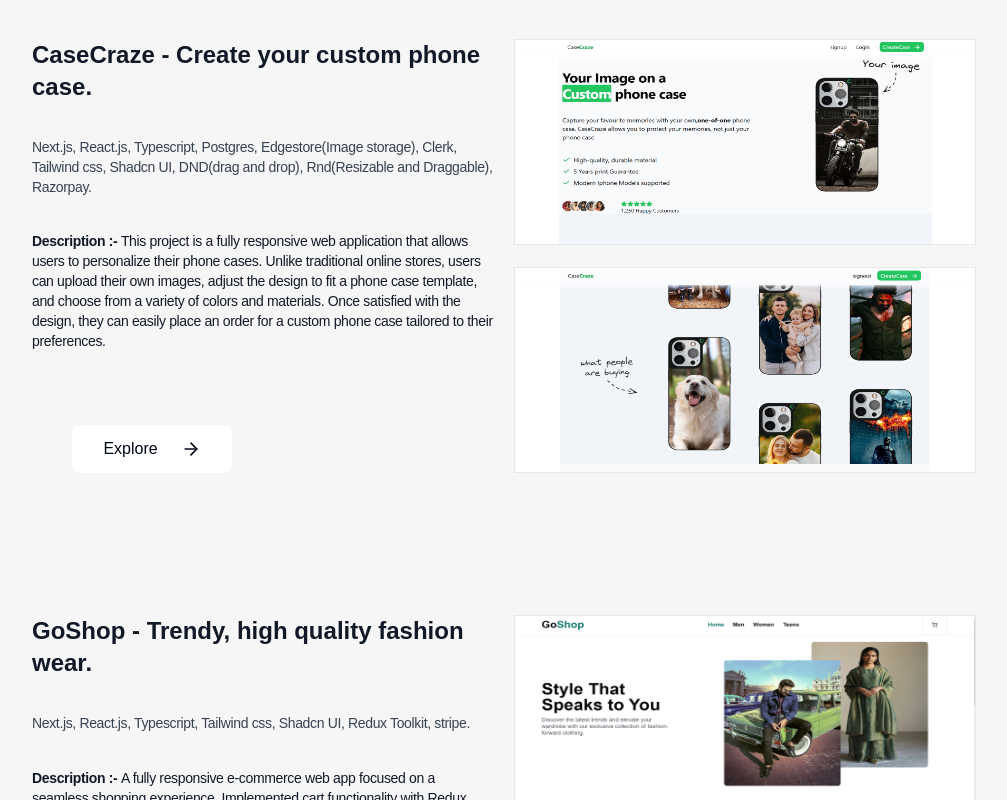
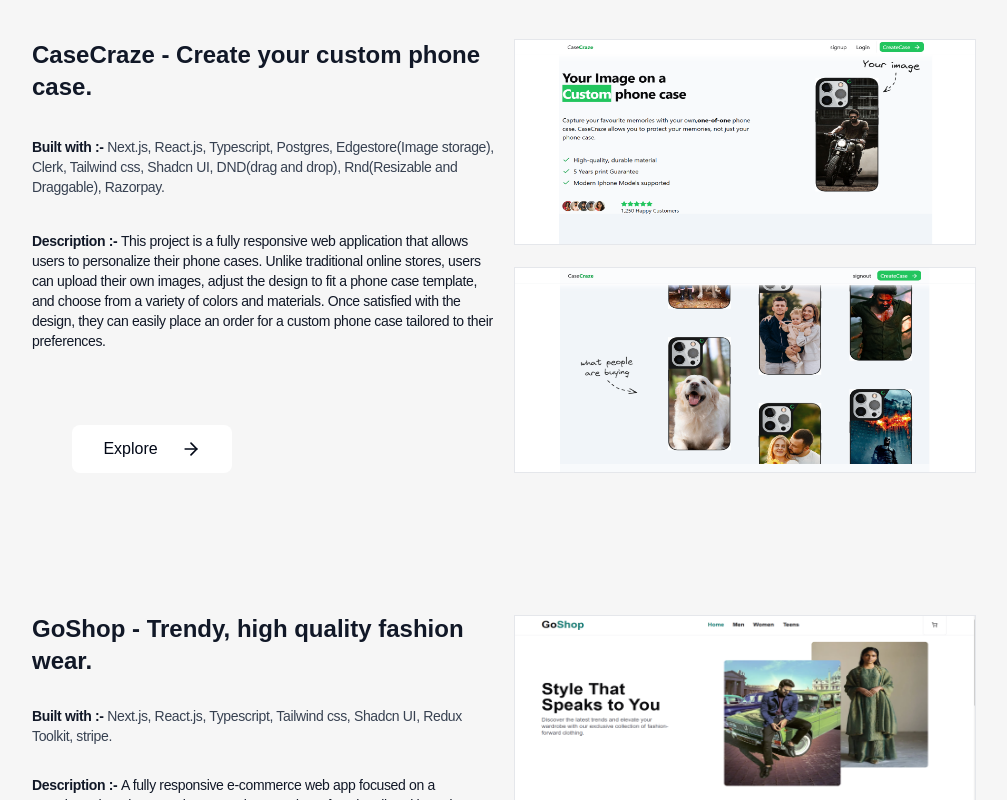
Before and after one commit to abhialuru/abhi-portfolio, a Next.js app: page / in a window 1280 px wide. Shown: the part 920-1720 px from the top of the page, without its empty margins (136-1143 px from the left). Built offline with nearby package versions, Linux system fonts and the light colour scheme.

Commit message:
small improvements

```diff
--- a/src/components/ProjectAbstract.tsx
+++ b/src/components/ProjectAbstract.tsx
@@ -26,7 +26,10 @@
     <div className="w-full lg:w-[80%] overflow-hidden mx-auto hover:scale-105 rounded-lg transition-all duration-300 flex flex-col lg:flex-row gap-5 hover:bg-[#ECEFF1] h-[80%] px-5 lg:p-10">
       <div className="w-full lg:w-1/2 flex flex-col gap-3 lg:justify-around">
         <h1 className="text-2xl font-bold text-gray-900">{title}</h1>
-        <div className="text-gray-700 text-sm tracking-tight">{techStack}</div>
+        <div className="text-gray-700 text-sm tracking-tight">
+          <span className="font-bold text-gray-900">Built with :- </span>
+          {techStack}
+        </div>
         <p className="text-gray-900 text-sm tracking-tight">
           <span className="font-bold text-gray-900">Description :- </span>
           {description}
@@ -50,6 +53,7 @@
             alt="project images"
             width={400}
             height={400}
+            loading="lazy"
           />
         </div>
         <div className="w-full shrink-0 h-[45%] border border-gray-200">
@@ -59,6 +63,7 @@
             alt="project images"
             width={400}
             height={400}
+            loading="lazy"
           />
         </div>
       </div>
```
Also changed, not shown: 1 other file (tests, documents, lock files or other folders).
